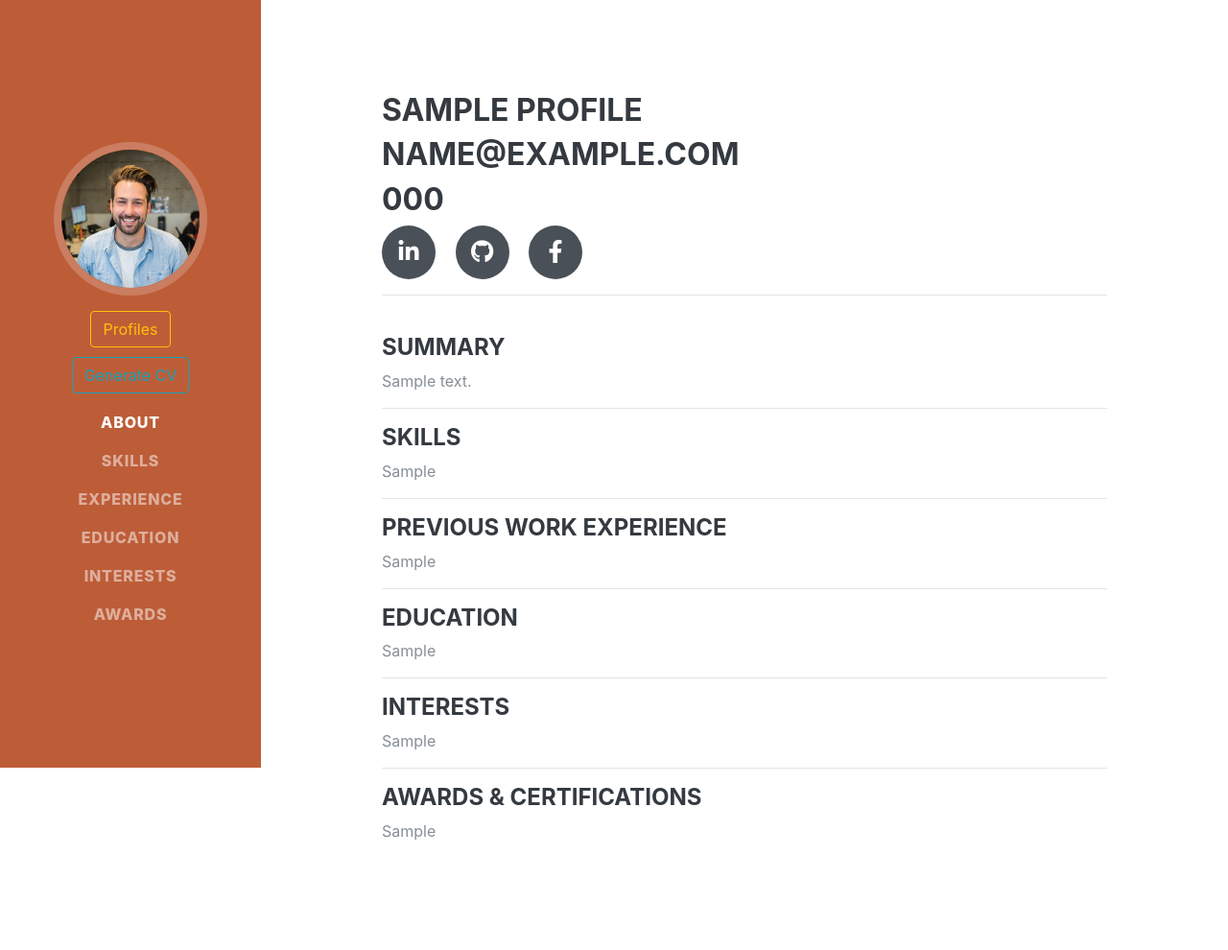
After one commit to ValentinaLV/cv_generator, a Django app: page /resume/# in a window 1280 px wide. The commit adds this page. Shown: the whole page at 96% size. Run offline with Django 3.2, Linux system fonts and the light colour scheme; tables that the repository leaves empty hold one stand-in row (values such as "Sample post"); parts of the project's set-up code (start-up, migrations or seed data) failed here and were passed over; some libraries are stand-ins or nearby versions; some web fonts are replaced.

Commit message:
implemented resume view and resumes list view logic

```diff
--- a/pdf/models.py
+++ b/pdf/models.py
@@ -1,4 +1,14 @@
+from time import time
+from datetime import datetime
+
 from django.db import models
+from django.urls import reverse
+from django.utils.text import slugify
+
+
+def get_slug(s):
+    new_slug = slugify(s, allow_unicode=True)
+    return new_slug + '-' + str(int(time()))
 
 
 class Profile(models.Model):
@@ -9,21 +19,24 @@ class Profile(models.Model):
     linkedin_link = models.URLField(blank=True)
     facebook_link = models.URLField(blank=True)
     git_link = models.URLField(blank=True)
+    skills = models.TextField(max_length=1000, blank=True)
 
-    university = models.CharField(max_length=200)
-    degree = models.CharField(max_length=200)
-    edu_date_start = models.DateField()
-    edu_date_end = models.DateField()
+    experience = models.TextField()
+    education = models.TextField(max_length=2000)
 
-    position = models.CharField(max_length=200)
-    company_name = models.CharField(max_length=200)
-    description = models.TextField(max_length=2000)
-    job_date_start = models.DateField()
-    job_date_end = models.DateField()
-
-    skills = models.TextField(max_length=1000, blank=True)
     interests = models.TextField(max_length=1000, blank=True)
     awards_and_certifications = models.TextField(max_length=2000, blank=True)
+
+    url = models.SlugField(max_length=200, unique=True, blank=True)
+    created = models.DateTimeField(auto_now_add=True)
+
+    def save(self, *args, **kwargs):
+        if not self.id:
+            self.url = get_slug(self.name)
+        super().save(*args, **kwargs)
+
+    def get_absolute_url(self):
+        return reverse('pdf:resume-details', kwargs={'slug': self.url})
 
     def __str__(self):
         return self.name
@@ -31,3 +44,4 @@ class Profile(models.Model):
     class Meta:
         verbose_name = 'CV Profile'
         verbose_name_plural = 'CV Profiles'
+        ordering = ['-created']
--- /dev/null
+++ b/pdf/templates/resume.html
@@ -0,0 +1,47 @@
+{% extends 'base.html' %}
+
+{% block content %}
+    <section class="resume-section p-3 p-lg-5 d-flex align-items-center" id="about">
+        <div class="w-100">
+            <div class="container">
+                <div class="row m-5">
+                    <div class="col-md-12">
+                        <h3>{{ resume.name }}</h3>
+                        <h3>{{ resume.email }}</h3>
+                        <h3>{{ resume.phone }}</h3>
+                        <div class="social-icons">
+                            <a href="{{ resume.linkedin_link }}">
+                                <i class="fab fa-linkedin-in"></i>
+                            </a>
+                            <a href="{{ resume.git_link }}">
+                                <i class="fab fa-github"></i>
+                            </a>
+                            <a href="{{ resume.facebook_link }}">
+                                <i class="fab fa-facebook-f"></i>
+                            </a>
+                        </div>
+                        <hr/>
+                        <br/>
+                        <h4>Summary</h4>
+                        <p>{{ resume.summary }}</p>
+                        <hr/>
+                        <h4>Skills</h4>
+                        <p>{{ resume.skills }}</p>
+                        <hr/>
+                        <h4>Previous Work Experience</h4>
+                        <p>{{ resume.experience }}</p>
+                        <hr/>
+                        <h4>Education</h4>
+                        <p>{{ resume.education }}</p>
+                        <hr/>
+                        <h4>Interests</h4>
+                        <p>{{ resume.interests }}</p>
+                        <hr/>
+                        <h4>Awards & Certifications</h4>
+                        <p>{{ resume.awards_and_certifications }}</p>
+                    </div>
+                </div>
+            </div>
+        </div>
+    </section>
+{% endblock %}
--- a/pdf/urls.py
+++ b/pdf/urls.py
@@ -1,9 +1,11 @@
 from django.urls import path
 
-from .views import ProfileView
+from .views import ProfileView, ResumeListView, ResumeView
 
 
 urlpatterns = [
     path('', ProfileView.as_view(), name='profile'),
+    path('resumes', ResumeListView.as_view(), name='resumes'),
+    path('resume/<str:slug>', ResumeView.as_view(), name='resume-details'),
 
 ]
--- a/pdf/views.py
+++ b/pdf/views.py
@@ -18,6 +18,22 @@ class ProfileView(View):
         if profile_form.is_valid():
             messages.success(request, "Your CV was successfully created)")
             profile_form.save()
-            return redirect('pdf:profile')
+            return redirect('pdf:resumes')
         else:
             messages.error(request, "Your CV wasn't created...")
+
+
+class ResumeListView(View):
+    def get(self, request):
+        resumes = Profile.objects.all()
+        return render(request, 'resume_list.html', {
+            'resumes': resumes
+        })
+
+
+class ResumeView(View):
+    def get(self, request, slug):
+        resume = Profile.objects.get(url=slug)
+        return render(request, 'resume.html', {
+            'resume': resume
+        })
--- a/templates/base.html
+++ b/templates/base.html
@@ -40,17 +40,23 @@
     </button>
     <div class="collapse navbar-collapse" id="navbarSupportedContent">
         <ul class="navbar-nav">
+            <li class="nav-item" style="margin-bottom: 10px;">
+                <a href="{% url 'pdf:resumes' %}" class="btn btn-outline-warning">Profiles</a>
+            </li>
+            <li class="nav-item" style="margin-bottom: 10px;">
+                <a href="{% url 'pdf:profile' %}" class="btn btn-outline-info">Generate CV</a>
+            </li>
             <li class="nav-item">
                 <a class="nav-link js-scroll-trigger" href="#about">About</a>
+            </li>
+            <li class="nav-item">
+                <a class="nav-link js-scroll-trigger" href="#skills">Skills</a>
             </li>
             <li class="nav-item">
                 <a class="nav-link js-scroll-trigger" href="#experience">Experience</a>
             </li>
             <li class="nav-item">
                 <a class="nav-link js-scroll-trigger" href="#education">Education</a>
-            </li>
-            <li class="nav-item">
-                <a class="nav-link js-scroll-trigger" href="#skills">Skills</a>
             </li>
             <li class="nav-item">
                 <a class="nav-link js-scroll-trigger" href="#interests">Interests</a>
@@ -63,7 +69,7 @@
 </nav>
 
 <div class="container-fluid p-0">
-
+    {% block content %}
         <section class="resume-section p-3 p-lg-5 d-flex align-items-center" id="about">
             <div class="w-100">
                 <div class="container">
@@ -86,14 +92,14 @@
                                 {% csrf_token %}
                                 {% for field in form %}
 
-                                {% if field.name == 'university' %}
-                                    <h2 class="mb-5">Education</h2>
-                                {% elif field.name == 'position' %}
-                                    <h2 class="mb-5">Experience</h2>
-                                {% elif field.name == 'skills' %}
-                                    <h2 class="mb-5">Skills</h2>
+                                    {% if field.name == 'skills' %}
+                                        <h2 class="mb-5" id="skills">Skills</h2>
+                                    {% elif field.name == 'experience' %}
+                                        <h2 class="mb-5" id="experience">Experience</h2>
+                                    {% elif field.name == 'education' %}
+                                        <h2 class="mb-5" id="education">Education</h2>
                                     {% elif field.name == 'interests' %}
-                                    <h2 class="mb-5">Interests</h2>
+                                        <h2 class="mb-5" id="interests">Interests</h2>
                                     {% elif field.name == 'awards_and_certifications' %}
                                         <h2 class="mb-5" id="awards">Awards &amp; Certifications</h2>
                                     {% endif %}
@@ -117,7 +123,7 @@
         </section>
 
         <hr class="m-0">
-
+    {% endblock %}
 </div>
 
 <!-- Bootstrap core JavaScript -->
```
Also changed, not shown: pdf/forms.py (+10 -18 lines), pdf/templates/resume_list.html (added, +24 -0 lines), pdf/migrations/0001_initial.py. Lines whose indentation alone changed are shown as unchanged.
